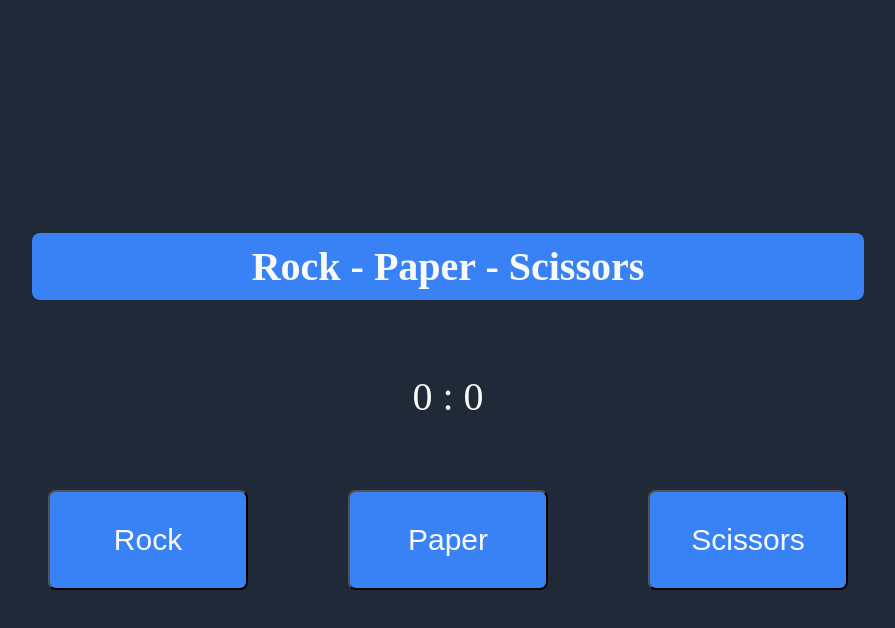
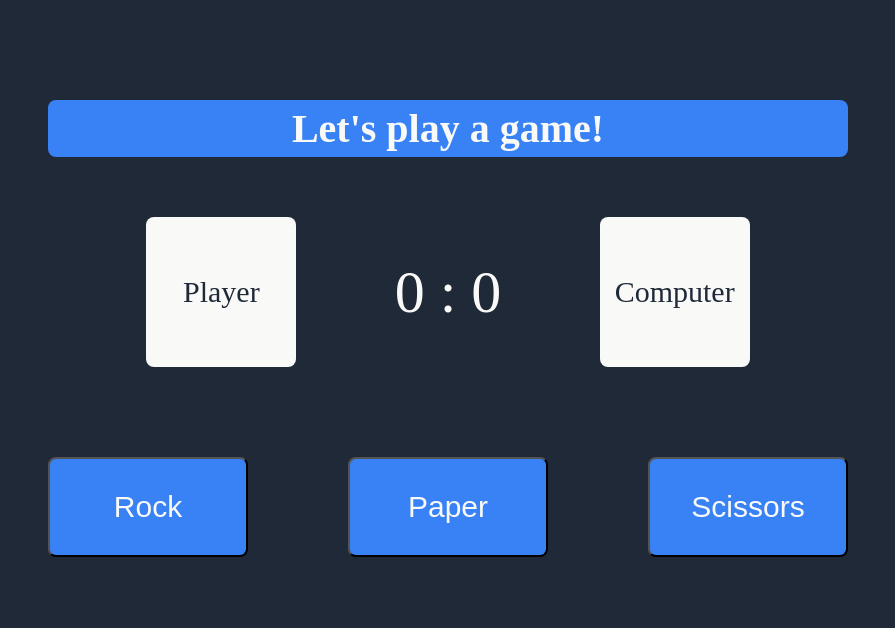
Before and after one commit to davidlueke/rock_paper_scissors, a plain HTML site: page index.html in a window 1280 px wide. Shown: the whole page, without its empty margins (192-1087 px from the left). Drawn offline with Linux system fonts and the light colour scheme.

Commit message:
Change header and add player/computer icon

```diff
--- a/index.html
+++ b/index.html
@@ -9,8 +9,13 @@
 </head>
 <body>
     <div class = "box">
-        <h2 class = "header">Rock - Paper - Scissors</h2>
-        <div id="score"></div>
+        <div class = "header">Let's play a game!</div>
+        <div class = mid>
+            <p class="card">Player</p>
+            <div id="score"></div>
+            <p class="card">Computer</p>
+        </div>
+
         <div class="choiceButtons">
             <button class="btn rock">Rock</button>
             <button class="btn paper">Paper</button>
--- a/script.js
+++ b/script.js
@@ -63,7 +63,7 @@ let countPlayer = 0
 
 let points = document.createElement("p");
 points.textContent = `${countPlayer} : ${countComputer}`;
-points.setAttribute("style", "color: #F9FAF8; font-size: 40px")
+points.setAttribute("style", "color: #F9FAF8; font-size: 60px")
 let score = document.querySelector("#score");
 score.appendChild(points);
 
--- a/style.css
+++ b/style.css
@@ -1,24 +1,37 @@
 body{
     background-color: #1F2937;
+    box-sizing: border-box;
+}
+
+.box {
+    display: flex;
+    flex-direction: column;
+    justify-content:space-between;
+    margin: 100px;
+    align-items: center;
 }
 
 .header{
     font-size: 40px;
     color: #F9FAF8;
     background-color: #3882f6;
-    padding: 10px 220px;
     border-radius: 8px;
+    text-align: center;
+    width: 800px;
+    padding: 5px 30px;
+    box-sizing: border-box;
+    font-weight: bold;
 }
 
-.box {
+.mid{
     display: flex;
-    flex-direction: column;
-    justify-content: center;
+    justify-content: space-evenly;
+    width: 800px;
+    margin: 30px;
     align-items: center;
-    margin-top: 200px;
 }
 
-.btn {
+.btn{
     height: 100px;
     width: 200px;
     background-color: #3882f6;
@@ -28,6 +41,18 @@ body{
 
 }
 
+.card{
+    background-color: #F9FAF8;
+    height: 150px;
+    width: 150px;
+    display: flex;
+    align-items: center;
+    justify-content: center;
+    border-radius: 8px;
+    color: #1F2937;
+    font-size: 30px;
+}
+
 .choiceButtons{
     display: flex;
     padding: 30px;
```
